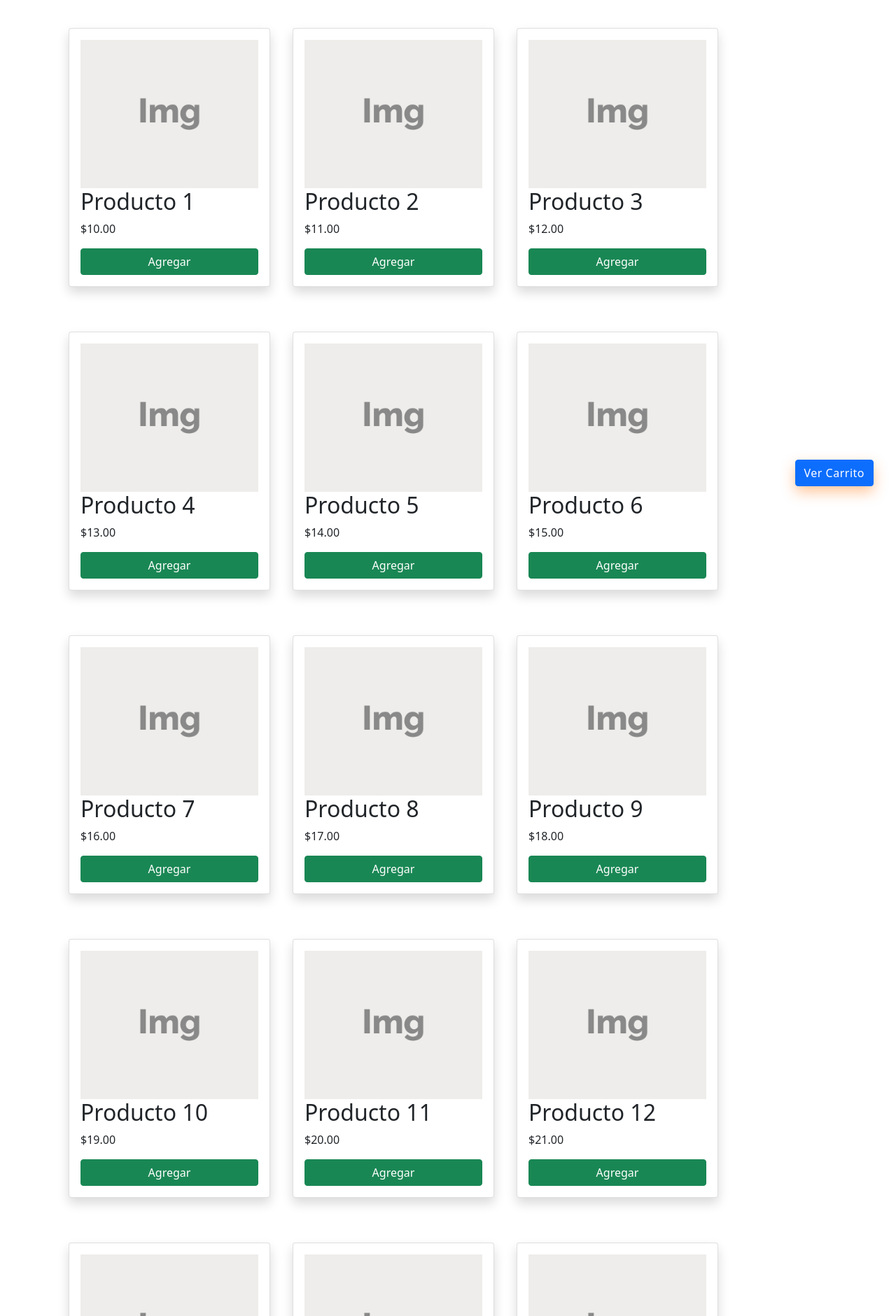
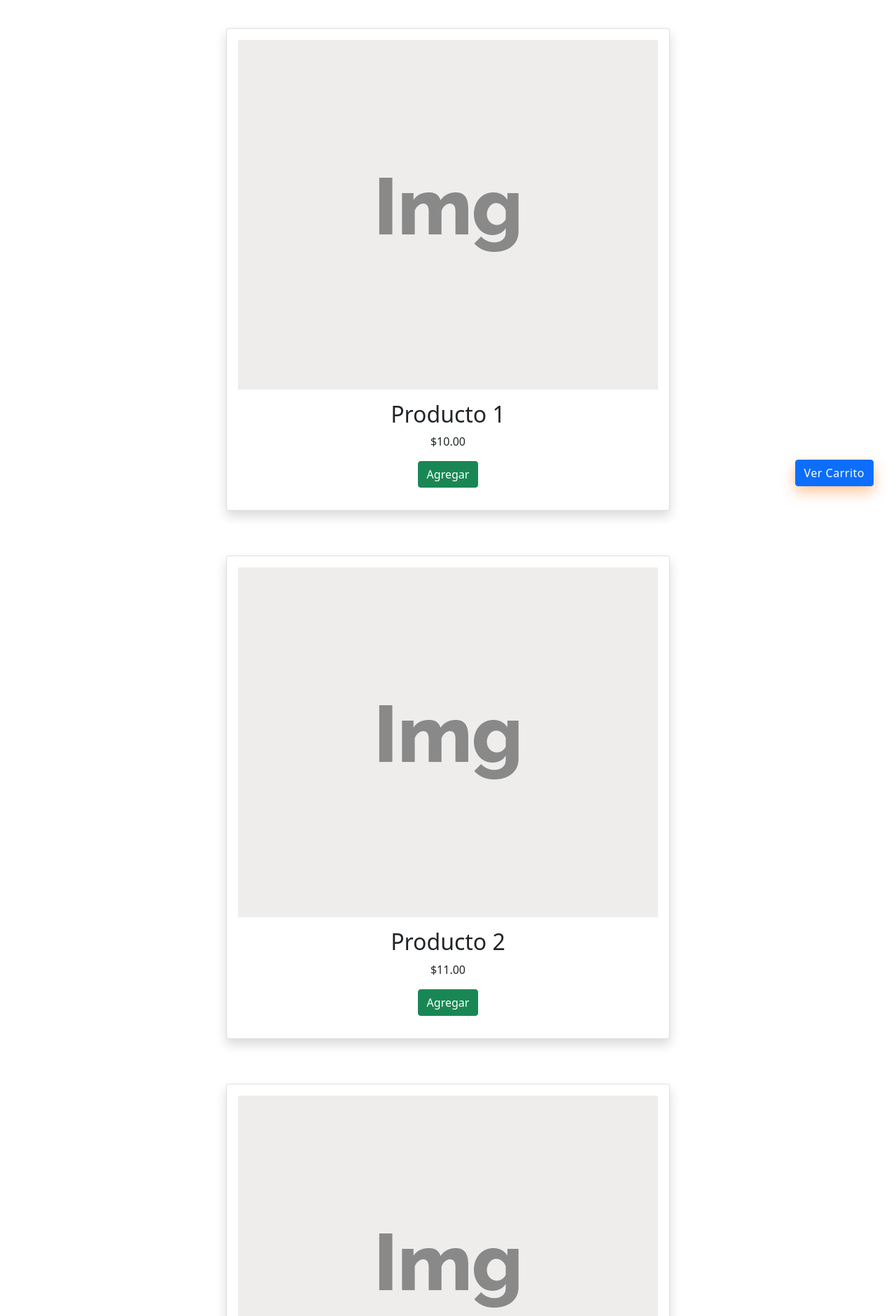
Before and after one commit to yzkrafabf/sinkro, a PHP site: page / in a window 1280 px wide. Shown: the part 73-1954 px from the top of the page at 70% size. Run offline with PHP 8.4, Linux system fonts and the light colour scheme; data comes from the database, SQL or seed files in the repository.

Commit message:
Update index.php

```diff
--- a/index.php
+++ b/index.php
@@ -6,50 +6,34 @@ $productos = $conn->query("SELECT * FROM productos");
 ?>
 
 <!doctype html>
-<html lang="en">
-
-<!-- NOTA: AQUI VA EL HEADER -->
-
-
+<html lang="es">
 
 <head>
-  <!-- Required meta tags -->
   <meta charset="utf-8">
   <meta name="viewport" content="width=device-width, initial-scale=1">
-
+  <!-- Google Fonts Quicksand -->
+  <link href="https://fonts.googleapis.com/css?family=Quicksand:400,700&display=swap" rel="stylesheet">
   <!-- Bootstrap CSS -->
   <link href="https://cdn.jsdelivr.net/npm/bootstrap@5.1.3/dist/css/bootstrap.min.css" rel="stylesheet"
     integrity="sha384-1BmE4kWBq78iYhFldvKuhfTAU6auU8tT94WrHftjDbrCEXSU1oBoqyl2QvZ6jIW3" crossorigin="anonymous">
-
   <link rel="stylesheet" href="css/estilo.css">
-  <!-- <link rel="stylesheet" href="css/login.css"> -->
-
   <link rel="stylesheet" href="css/bootstrap.min.css">
-
   <title>Tienda de Snacks</title>
-
-
 </head>
 
-
 <body>
-  <div class="">
+  <div>
     <header class="d-flex flex-wrap justify-content-center py-3 mb-4 border-bottom">
       <a href="#" class="d-flex align-items-center mb-3 mb-md-0 me-md-auto text-dark text-decoration-none">
         <svg class="bi me-2" width="40" height="32">
           <use xlink:href="#bootstrap"></use>
         </svg>
-        <span class="fs-4">
-          <font style="vertical-align: inherit;">
-            <font style="vertical-align: inherit;">Tienda de Snacks y Bebidas</font>
-          </font>
-        </span>
+        <span class="fs-4">Tienda de Snacks y Bebidas</span>
       </a>
-
       <ul class="nav nav-pills align-items-center">
         <?php if (isset($_SESSION['id'])): ?>
           <li class="nav-item me-3">
-            <span class="nav-link disabled">Hola, <?php echo $_SESSION['nombre']; ?></span>
+            <span class="nav-link disabled">Hola, <?php echo htmlspecialchars($_SESSION['nombre']); ?></span>
           </li>
           <li class="nav-item">
             <a href="logout.php" class="nav-link text-danger">Cerrar sesión</a>
@@ -59,58 +43,45 @@ $productos = $conn->query("SELECT * FROM productos");
               <i class="fa fa-list-alt" aria-hidden="true"></i> Mis Órdenes
             </a>
           </li>
-
         <?php else: ?>
           <li class="nav-item">
             <a href="login.php" class="nav-link">Iniciar sesión</a>
           </li>
         <?php endif; ?>
       </ul>
-
     </header>
   </div>
   <main>
-
     <section>
       <div class="container">
         <div class="row">
-          <div class="col-lg-12 d-flex flex-wrap">
+          <div class="col-lg-12 d-flex flex-wrap justify-content-center">
             <?php while ($row = $productos->fetch_assoc()): ?>
-
-              <div class="card producto shadow p-3 mb-5 bg-body rounded m-3" style="width: 18rem;">
-                <img src="img/<?php echo $row['imagen']; ?>" alt="<?php echo $row['nombre']; ?>">
-                <h2><?php echo $row['nombre']; ?></h2>
-                <p>$<?php echo $row['precio']; ?></p>
-                <button class="btn btn-success"
-                  onclick="agregarAlCarrito(<?php echo $row['id']; ?>)">Agregar</button>
+              <div class="card producto shadow p-3 mb-5 bg-body rounded m-3">
+                <img
+                  src="img/<?php echo htmlspecialchars($row['imagen']); ?>"
+                  alt="<?php echo htmlspecialchars($row['nombre']); ?>"
+                  class="card-img-top">
+                <div class="card-body text-center">
+                  <h2 class="card-title"><?php echo htmlspecialchars($row['nombre']); ?></h2>
+                  <p class="card-text">$<?php echo htmlspecialchars($row['precio']); ?></p>
+                  <button class="btn btn-success"
+                    onclick="agregarAlCarrito(<?php echo $row['id']; ?>)">Agregar</button>
+                </div>
               </div>
-
-              <!-- <div class="producto">
-        <img src="img/<?php echo $row['imagen']; ?>" alt="<?php echo $row['nombre']; ?>">
-        <h2><?php echo $row['nombre']; ?></h2>
-        <p>$<?php echo $row['precio']; ?></p>
-        <button onclick="agregarAlCarrito(<?php echo $row['id']; ?>)">Agregar</button>
-      </div> -->
             <?php endwhile; ?>
-
           </div>
         </div>
       </div>
-
     </section>
     <div class="position-absolute bottom-0 end-0">
       <a class="ver-carrito btn btn-primary" href="carrito.php" target="_blank">Ver Carrito</a>
     </div>
-
   </main>
 
-
   <script src="js/carrito.js"></script>
-
   <script src="https://cdn.jsdelivr.net/npm/bootstrap@5.1.4/dist/js/bootstrap.bundle.min.js"
     integrity="sha384-ka7Sk0Gln4gmtz2MlQnikT1wXgYsOg+OMhuP+IlRH9sENBO0LRn5q+8nbTov4+1p" crossorigin="anonymous">
   </script>
-
 </body>
-
 </html>
```
